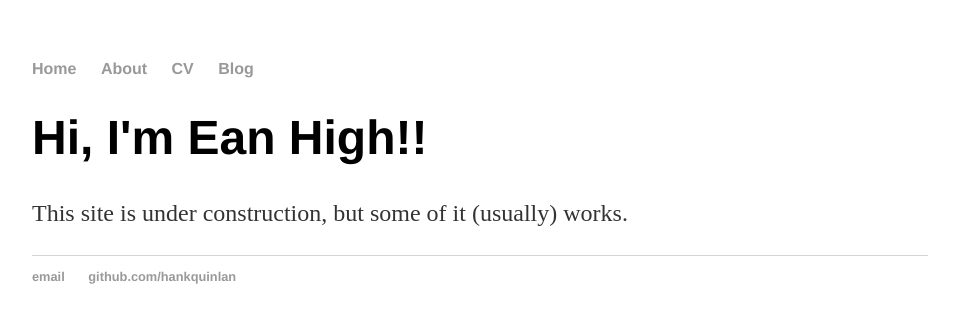
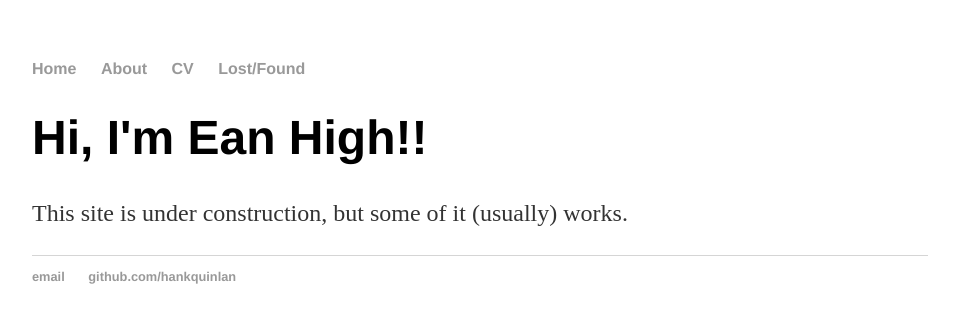
Before and after one commit to eanhello/eanhello.github.io, a Jekyll site: the page built from index.html, in a window 1280 px wide. Shown: the top 323 px of the page, without its empty margins (160-1119 px from the left). Built offline with Jekyll 4.4.1, drawn with Linux system fonts in a browser that asks for light colours.

Commit message:
Update default.html
Alterations to Page Titles

```diff
--- a/_layouts/default.html
+++ b/_layouts/default.html
@@ -11,7 +11,7 @@
 	        		<li><a href="/">Home</a></li>
 		        	<li><a href="/about">About</a></li>
 	        		<li><a href="/cv">CV</a></li>
-	        		<li><a href="/blog">Blog</a></li>
+	        		<li><a href="/lostfound">Lost/Found</a></li>
 	    		</ul>
 			</nav>
 			<div class="container">
```
